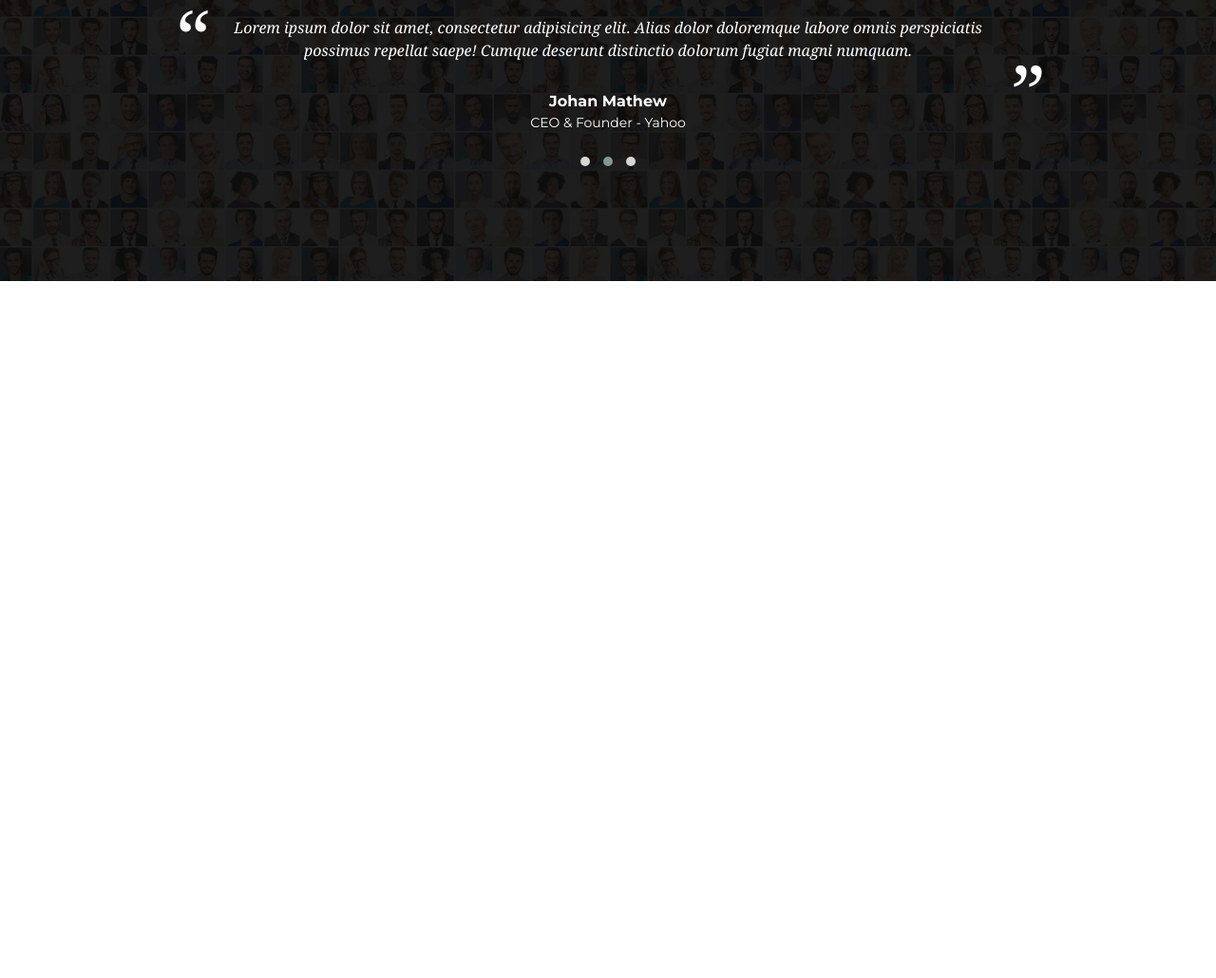
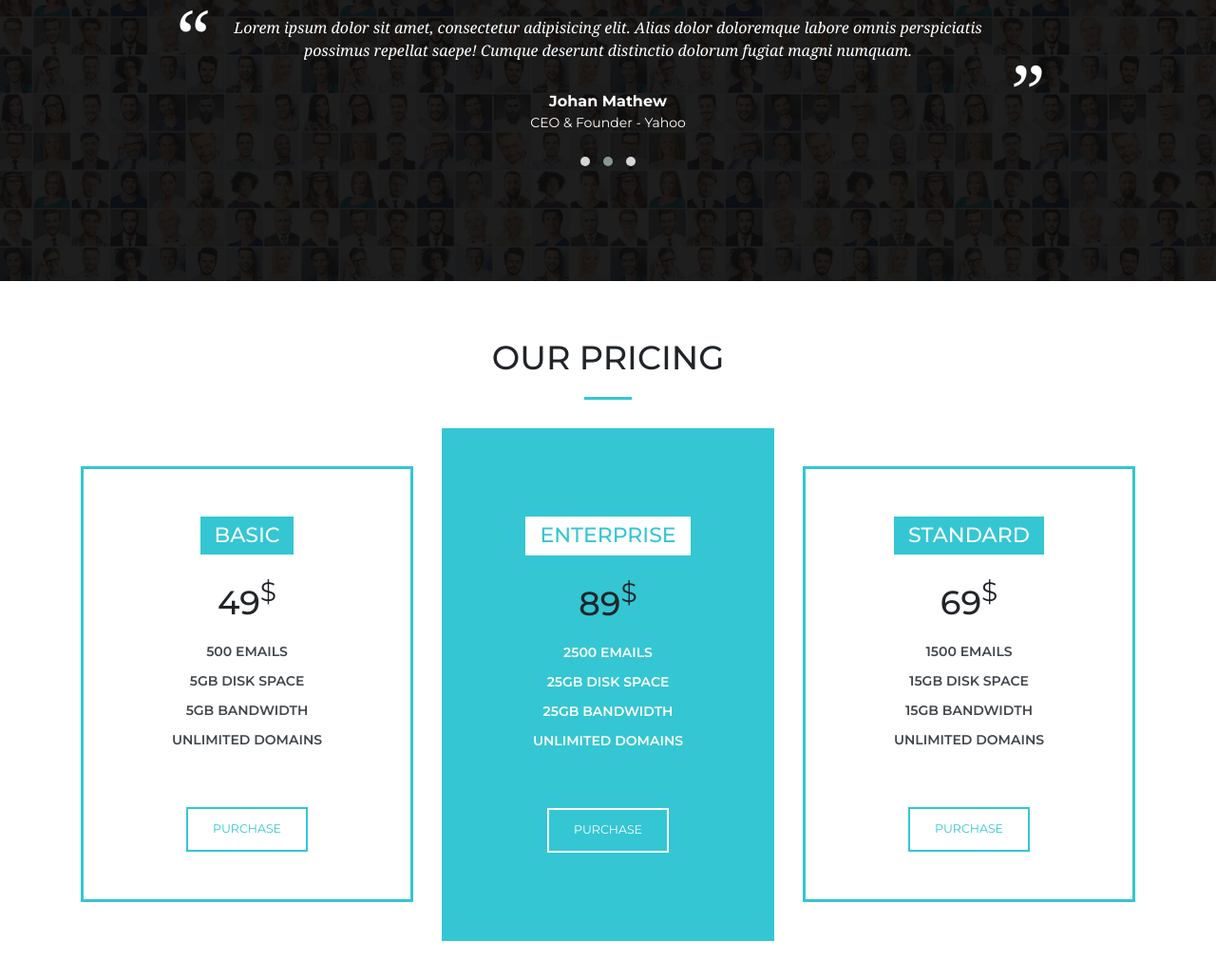
Before and after one commit to tiennguyen-ftu-k52/vesco, a website: page index.html in a window 1280 px wide. Shown: the part 4167-5197 px from the top of the page at 95% size. Before the commit the page ends 4463 px from the top, so only its background shows below. Drawn offline with Linux system fonts and the light colour scheme; files whose address does not match are found by name.

Commit message:
finish pricing section

```diff
--- a/index.html
+++ b/index.html
@@ -428,6 +428,90 @@
           </div>
         </div>
       </section>
+
+      <!--Pricing-->
+      <section id="pricing" class="pricing">
+        <div class="pricing__content-box">
+          <div class="pricing__heading text-center">
+            <h2 class="heading-primary wow animated fadeInDown" data-wow-duration="1s" data-wow-delay="0.5s">
+              Our pricing
+            </h2>
+          </div>
+          <div class="container">
+            <div class="row">
+              <div class="col-md-4 wow animated zoomIn" data-wow-duration="1s" data-wow-delay="0.5s">
+                <div class="pricing__box text-center">
+                  <h4 class="pricing__title">Basic</h4>
+                  <h3 class="pricing__value">49<sup>$</sup></h3>
+                  <ul class="pricing__spec">
+                    <li>
+                      <p>500 EMAILS</p>
+                    </li>
+                    <li>
+                      <p>5GB Disk Space</p>
+                    </li>
+                    <li>
+                      <p>5GB BANDWIDTH</p>
+                    </li>
+                    <li>
+                      <p>UNLIMITED DOMAINS</p>
+                    </li>
+                  </ul>
+                  <div class="pricing__btn">
+                    <a href="#" class="btn btn-lg btn--general btn--blue" role="button">Purchase</a>
+                  </div>
+                </div>
+              </div>
+              <div class="col-md-4 wow animated bounceInUp" data-wow-duration="1s" data-wow-delay="0.5s">
+                <div class="pricing__box text-center pricing__box--lg">
+                  <h4 class="pricing__title">Enterprise</h4>
+                  <h3 class="pricing__value">89<sup>$</sup></h3>
+                  <ul class="pricing__spec">
+                    <li>
+                      <p>2500 EMAILS</p>
+                    </li>
+                    <li>
+                      <p>25GB Disk Space</p>
+                    </li>
+                    <li>
+                      <p>25GB BANDWIDTH</p>
+                    </li>
+                    <li>
+                      <p>UNLIMITED DOMAINS</p>
+                    </li>
+                  </ul>
+                  <div class="pricing__btn">
+                    <a href="#" class="btn btn-lg btn--general btn--white" role="button">Purchase</a>
+                  </div>
+                </div>
+              </div>
+              <div class="col-md-4 wow animated zoomIn" data-wow-duration="1s" data-wow-delay="0.5s">
+                <div class="pricing__box text-center">
+                  <h4 class="pricing__title">Standard</h4>
+                  <h3 class="pricing__value">69<sup>$</sup></h3>
+                  <ul class="pricing__spec">
+                    <li>
+                      <p>1500 EMAILS</p>
+                    </li>
+                    <li>
+                      <p>15GB Disk Space</p>
+                    </li>
+                    <li>
+                      <p>15GB BANDWIDTH</p>
+                    </li>
+                    <li>
+                      <p>UNLIMITED DOMAINS</p>
+                    </li>
+                  </ul>
+                  <div class="pricing__btn">
+                    <a href="#" class="btn btn-lg btn--general btn--blue" role="button">Purchase</a>
+                  </div>
+                </div>
+              </div>
+            </div>
+          </div>
+        </div>
+      </section>
     </main>
 
     <!--custom JS-->
--- a/sass/main.scss
+++ b/sass/main.scss
@@ -17,3 +17,4 @@
 @import "pages/work";
 @import "pages/team";
 @import "pages/testimonials";
+@import "pages/pricing";
--- a/sass/pages/_about.scss
+++ b/sass/pages/_about.scss
@@ -1,5 +1,6 @@
 .about {
   padding: 6rem 0;
+
   &__bg-diagonal {
     width: 60%;
     height: 100vh;
--- /dev/null
+++ b/sass/pages/_pricing.scss
@@ -0,0 +1,67 @@
+.pricing {
+  &__content-box {
+    padding: 6rem 0;
+  }
+
+  &__heading {
+    margin-bottom: 3rem;
+  }
+
+  &__box {
+    border: 3px solid $color_greenish_blue;
+    padding: 5rem 0;
+    margin: 4rem 0;
+
+    &--lg {
+      padding: 9rem 0;
+      margin: 0;
+      background-color: $color_greenish_blue;
+
+      .pricing__title {
+        color: $color_greenish_blue;
+        background-color: $color_white;
+      }
+
+      .pricing__spec {
+        li {
+          p {
+            color: $color_white;
+          }
+        }
+      }
+    }
+  }
+
+  &__title {
+    background-color: $color_greenish_blue;
+    color: white;
+    display: inline-block;
+    padding: 0.7rem 1.5rem;
+    font-size: $size_heading_4;
+    text-transform: uppercase;
+    margin-bottom: 3rem;
+  }
+
+  &__value {
+    font-size: $size_heading_2;
+
+    sup {
+      font-size: 2.8rem;
+      font-weight: normal;
+    }
+  }
+
+  &__spec {
+    list-style: none;
+    padding-left: 0;
+    margin: 2rem 0 6rem;
+
+    li {
+      p {
+        font-weight: 600;
+        text-transform: uppercase;
+        color: $color_steel_gray;
+      }
+    }
+  }
+}
```
Also changed, not shown: css/style.css.
